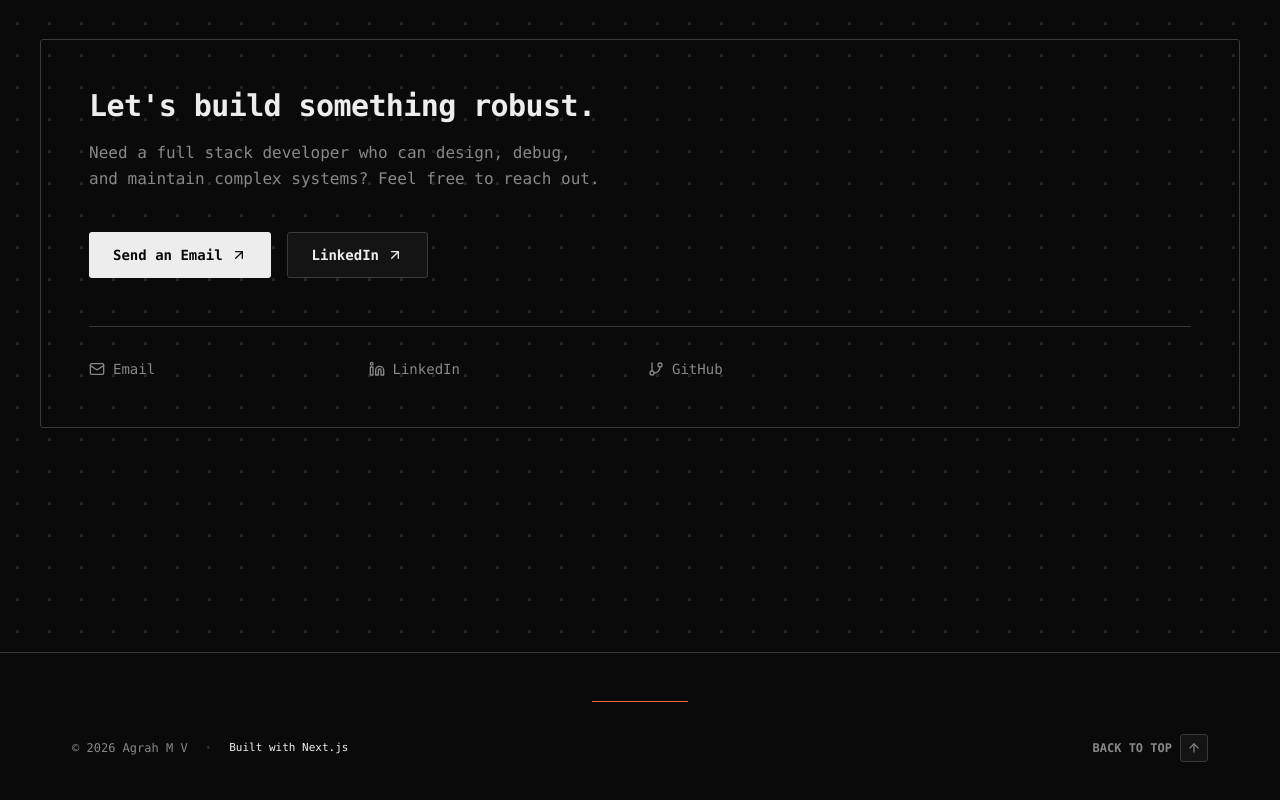
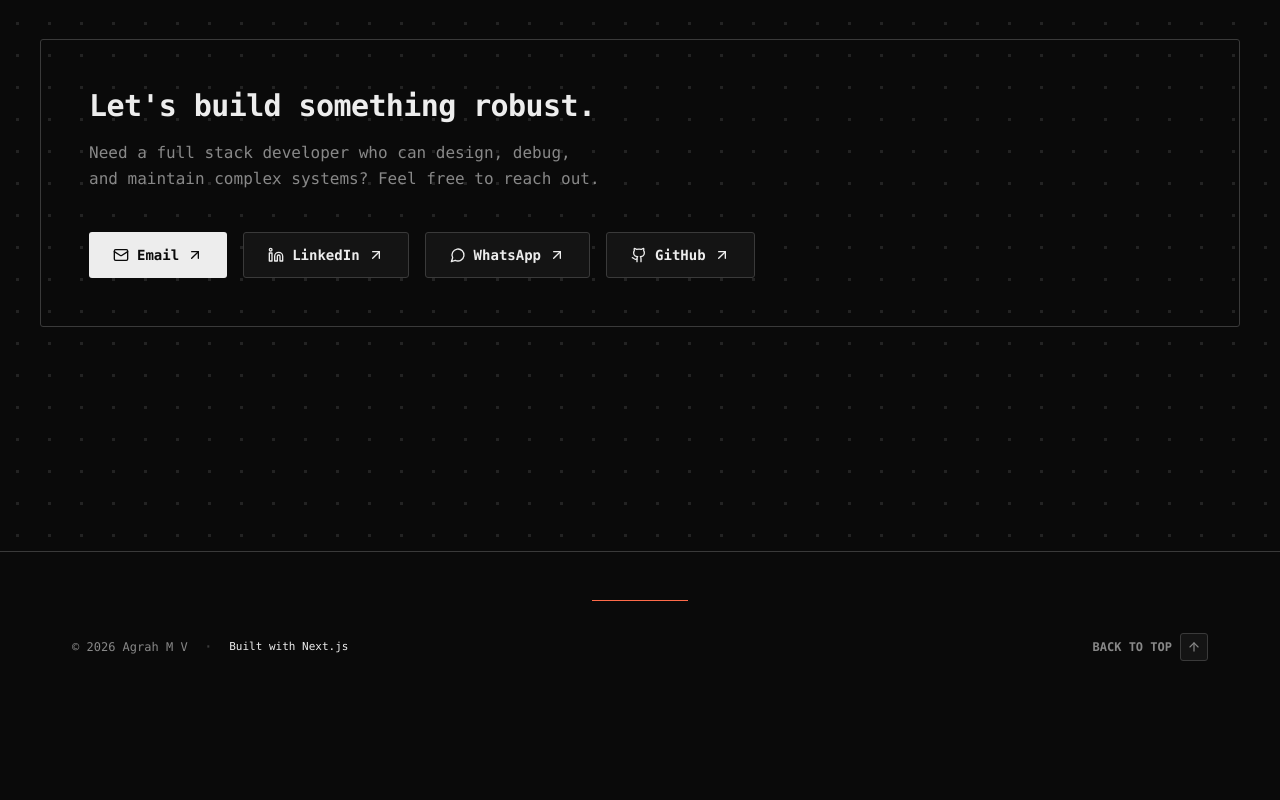
Before and after one commit to AGRAH-M-V/portfolio-website-2026, a Next.js app: page / in a window 1280 px wide. Shown: the part 6698-7498 px from the top of the page. After the commit the page ends 7407 px from the top, so only its background shows below. Built offline with nearby package versions, Linux system fonts and the light colour scheme.

Commit message:
contact section updated

```diff
--- a/components/sections.tsx
+++ b/components/sections.tsx
@@ -1,8 +1,8 @@
 "use client";
 
-import { ArrowUpRight } from "lucide-react";
+import { ArrowUpRight, Github, Linkedin, Mail, MessageCircle } from "lucide-react";
 import { motion } from "framer-motion";
-import { contributions, education, experience, principles, projects, skillGroups, socials, profile, currentlyExploring } from "@/data/profile";
+import { contributions, education, experience, principles, projects, skillGroups, profile, currentlyExploring } from "@/data/profile";
 import { FadeIn, StaggerContainer, staggerItem } from "./scroll-animate";
 
 const sectionNumbers: Record<string, string> = {
@@ -231,12 +231,12 @@ export function ContactSection() {
             Need a full stack developer who can design, debug, and maintain complex systems? Feel free to reach out.
           </p>
 
-          <div className="flex flex-wrap gap-4 mb-12">
+          <div className="flex flex-wrap gap-4">
             <a
               href={`mailto:${profile.email}`}
               className="font-sans text-sm font-semibold text-paper bg-ink px-6 py-3 rounded-[3px] hover:bg-ink/90 hover:shadow-lg hover:shadow-accent/10 transition-all duration-300 flex items-center gap-2"
             >
-              Send an Email <ArrowUpRight size={16} />
+              <Mail size={16} /> Email <ArrowUpRight size={16} />
             </a>
             <a
               href={profile.linkedin}
@@ -244,26 +244,24 @@ export function ContactSection() {
               rel="noreferrer"
               className="font-sans text-sm font-semibold text-ink bg-surface border border-line px-6 py-3 rounded-[3px] hover:bg-line hover:border-accent/30 transition-all duration-300 flex items-center gap-2"
             >
-              LinkedIn <ArrowUpRight size={16} />
+              <Linkedin size={16} /> LinkedIn <ArrowUpRight size={16} />
             </a>
-          </div>
-
-          <div className="grid grid-cols-2 sm:grid-cols-4 gap-4 border-t border-line pt-8">
-            {socials.map((item, i) => {
-              const Icon = item.icon;
-              return (
-                <a
-                  key={i}
-                  href={item.href}
-                  target={item.href.startsWith("http") ? "_blank" : undefined}
-                  rel={item.href.startsWith("http") ? "noreferrer" : undefined}
-                  className="flex items-center gap-2 font-sans text-sm font-medium text-muted hover:text-accent transition-colors"
-                >
-                  <Icon size={16} />
-                  <span className="truncate">{item.label}</span>
-                </a>
-              );
-            })}
+            <a
+              href={profile.whatsapp}
+              target="_blank"
+              rel="noreferrer"
+              className="font-sans text-sm font-semibold text-ink bg-surface border border-line px-6 py-3 rounded-[3px] hover:bg-line hover:border-accent/30 transition-all duration-300 flex items-center gap-2"
+            >
+              <MessageCircle size={16} /> WhatsApp <ArrowUpRight size={16} />
+            </a>
+            <a
+              href={profile.github}
+              target="_blank"
+              rel="noreferrer"
+              className="font-sans text-sm font-semibold text-ink bg-surface border border-line px-6 py-3 rounded-[3px] hover:bg-line hover:border-accent/30 transition-all duration-300 flex items-center gap-2"
+            >
+              <Github size={16} /> GitHub <ArrowUpRight size={16} />
+            </a>
           </div>
         </div>
       </FadeIn>
--- a/data/profile.ts
+++ b/data/profile.ts
@@ -3,9 +3,6 @@ import {
   Bot,
   Code2,
   Database,
-  GitBranch,
-  Linkedin,
-  Mail,
   ServerCog,
   ShieldCheck,
   Sparkles,
@@ -18,6 +15,7 @@ export const profile = {
   location: "Kerala, India",
   email: "agrahmv@gmail.com",
   phone: "9946803371",
+  whatsapp: "https://wa.me/919946803371",
   linkedin: "https://linkedin.com/in/agrah-mv",
   github: "https://github.com/AGRAH-M-V",
   summary:
@@ -29,12 +27,6 @@ export const profile = {
     "Automating repetitive engineering effort",
   ],
 };
-
-export const socials = [
-  { label: "Email", href: `mailto:${profile.email}`, icon: Mail },
-  { label: "LinkedIn", href: profile.linkedin, icon: Linkedin },
-  { label: "GitHub", href: profile.github, icon: GitBranch },
-];
 
 export const skillGroups = [
   {
```
